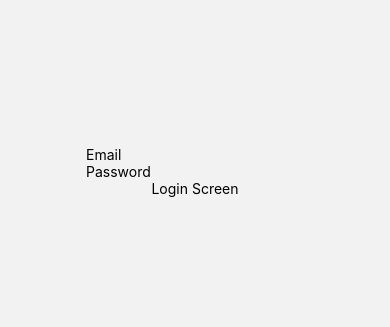
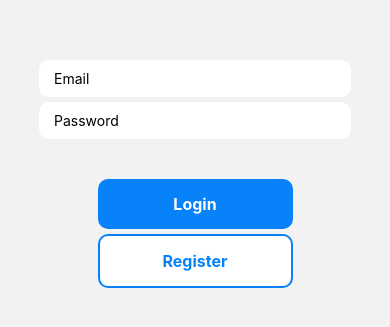
Before and after one commit to mgerken86/FirebaseAuth, a React Native app: screen /Login in a window 390 px wide. Shown: the part 251-578 px from the top of the page. Built offline with nearby package versions, Linux system fonts and the light colour scheme.

Commit message:
stylesheet

```diff
--- a/LoginScreen.js
+++ b/LoginScreen.js
@@ -1,4 +1,4 @@
-import { KeyboardAvoidingView, StyleSheet, Text, View } from 'react-native'
+import { KeyboardAvoidingView, StyleSheet, Text, TouchableOpacity, View } from 'react-native'
 import React from 'react'
 import { TextInput } from 'react-native-gesture-handler'
 
@@ -22,9 +22,21 @@ const LoginScreen = () => {
           style={styles.input}
           secureTextEntry
         />
-
       </View>
-      <Text>Login Screen</Text>
+      <View style={styles.buttonContainer}>
+        <TouchableOpacity
+          onPress={() => { }}
+          style={styles.button}
+        >
+          <Text style={styles.buttonText}>Login</Text>
+        </TouchableOpacity>
+        <TouchableOpacity
+          onPress={() => { }}
+          style={[styles.button, styles.buttonOutline]}
+        >
+          <Text style={styles.buttonOutlineText}>Register</Text>
+        </TouchableOpacity>
+      </View>
     </KeyboardAvoidingView>
   )
 }
@@ -36,5 +48,46 @@ const styles = StyleSheet.create({
     flex: 1,
     justifyContent: 'center',
     alignItems: 'center',
-  }
+  },
+  inputContainer: {
+    width: '80%'
+  },
+  input: {
+    backgroundColor: 'white',
+    paddingHorizontal: 15,
+    paddingVertical: 10,
+    borderRadius: 10,
+    marginTop: 5
+  },
+  buttonContainer: {
+    width: '50%',
+    justifyContent: 'center',
+    alignItems: 'center',
+    marginTop: 40,
+  },
+  button: {
+    backgroundColor: '#0782F9',
+    width: '100%',
+    padding: 15,
+    borderRadius: 10,
+    alignItems: 'center'
+  },
+  buttonText: {
+    color: 'white',
+    fontWeight: '700',
+    fontSize: 16,
+
+  },
+  buttonOutline: {
+    backgroundColor: 'white',
+    marginTop: 5,
+    borderColor: '#0782F9',
+    borderWidth: 2
+  },
+  buttonOutlineText: {
+    color: '#0782F9',
+    fontWeight: '700',
+    fontSize: 16,
+  },
+
 })
```
